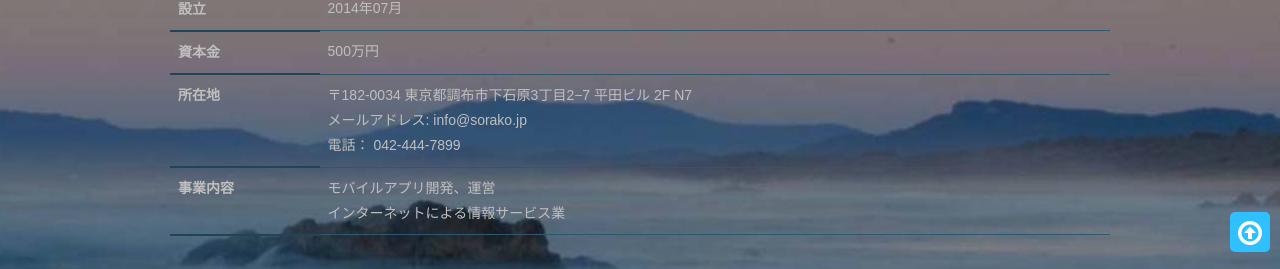
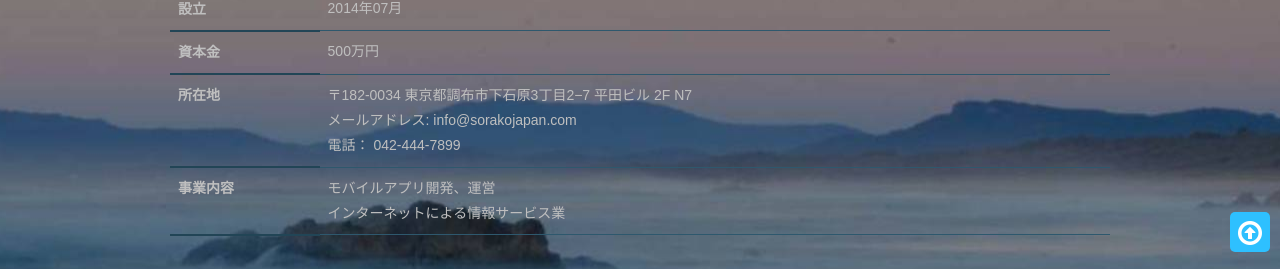
Before and after one commit to sorako/web, a Jekyll site: the page built from index.html, in a window 1280 px wide and 900 px high, scrolled down 1502 px. Shown: the part 628-897 px from the top of the window. Built offline with Jekyll 4.4.1, drawn with Linux system fonts in a browser that asks for light colours.

Commit message:
change mail

```diff
--- a/_includes/footer.html
+++ b/_includes/footer.html
@@ -58,8 +58,8 @@
                        <span lang="eng">〒182-0034 Tokyo, Chofu, Shimoishiwara, 3 Chome−2−7 Hirata Building 2F N7</span>
                      </li>
                      <li>
-                       <span lang="jp"><strong>メールアドレス</strong>:  info@sorako.jp</span>
-                       <span lang="eng"><strong>Mail address</strong>:  info@sorako.jp</span>
+                       <span lang="jp"><strong>メールアドレス</strong>:  info@sorakojapan.com </span>
+                       <span lang="eng"><strong>Mail address</strong>:  info@sorakojapan.com </span>
                      </li>
                      <li>
                        <span lang="jp"><strong>電話</strong>： 042-444-7899</span>
```
Also changed, not shown: 1 other file.
